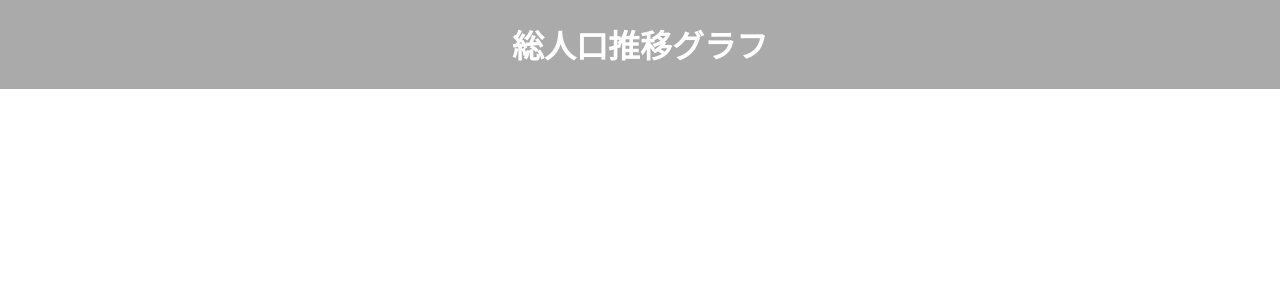
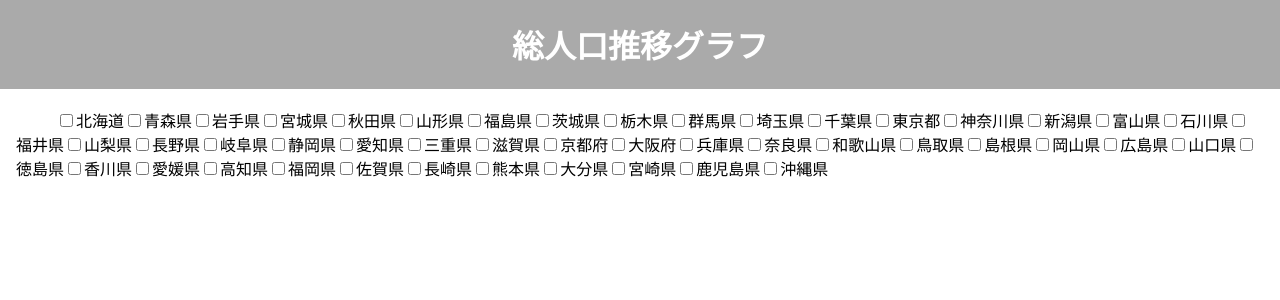
Before and after one commit to kuma807/yumemi, a React (Create React App) app: page / in a window 1280 px wide. Shown: the top 300 px of the page. Built offline with nearby package versions, Linux system fonts and the light colour scheme.

Commit message:
add Prefectures

```diff
--- a/src/App.js
+++ b/src/App.js
@@ -1,9 +1,20 @@
+import React, { useState } from "react";
 import Header from "./components/Header";
+import Prefectures from "./components/Prefectures";
 
 const App = () => {
+  const [prefectureSelected, setSelected] = useState(
+    Array.from({ length: 47 }, () => false)
+  );
   return (
     <div>
       <Header />
+      <body style={{ paddingTop: 100 }}>
+        <Prefectures
+          prefectureSelected={prefectureSelected}
+          setSelected={(selectedData) => setSelected(selectedData)}
+        />
+      </body>
     </div>
   );
 };
--- /dev/null
+++ b/src/components/Prefectures.js
@@ -0,0 +1,88 @@
+import PropTypes from "prop-types";
+
+const prefectureList = [
+  "北海道",
+  "青森県",
+  "岩手県",
+  "宮城県",
+  "秋田県",
+  "山形県",
+  "福島県",
+  "茨城県",
+  "栃木県",
+  "群馬県",
+  "埼玉県",
+  "千葉県",
+  "東京都",
+  "神奈川県",
+  "新潟県",
+  "富山県",
+  "石川県",
+  "福井県",
+  "山梨県",
+  "長野県",
+  "岐阜県",
+  "静岡県",
+  "愛知県",
+  "三重県",
+  "滋賀県",
+  "京都府",
+  "大阪府",
+  "兵庫県",
+  "奈良県",
+  "和歌山県",
+  "鳥取県",
+  "島根県",
+  "岡山県",
+  "広島県",
+  "山口県",
+  "徳島県",
+  "香川県",
+  "愛媛県",
+  "高知県",
+  "福岡県",
+  "佐賀県",
+  "長崎県",
+  "熊本県",
+  "大分県",
+  "宮崎県",
+  "鹿児島県",
+  "沖縄県",
+];
+
+const style = {
+  display: "inline",
+};
+
+const Prefectures = ({ prefectureSelected, setSelected }) => {
+  const onClick = (event) => {
+    setSelected(
+      prefectureSelected.map((isSelected, index) => {
+        if (index === Number(event.target.id)) {
+          return !isSelected;
+        } else {
+          return isSelected;
+        }
+      })
+    );
+    console.log(prefectureSelected);
+  };
+
+  return (
+    <ul style={style}>
+      {prefectureList.map((prefecture, index) => (
+        <li key={index} style={style}>
+          <input type="checkbox" id={index} onClick={onClick} />
+          {prefecture}
+        </li>
+      ))}
+    </ul>
+  );
+};
+
+Prefectures.propTypes = {
+  prefectureSelected: PropTypes.array,
+  setSelected: PropTypes.func,
+};
+
+export default Prefectures;
```
